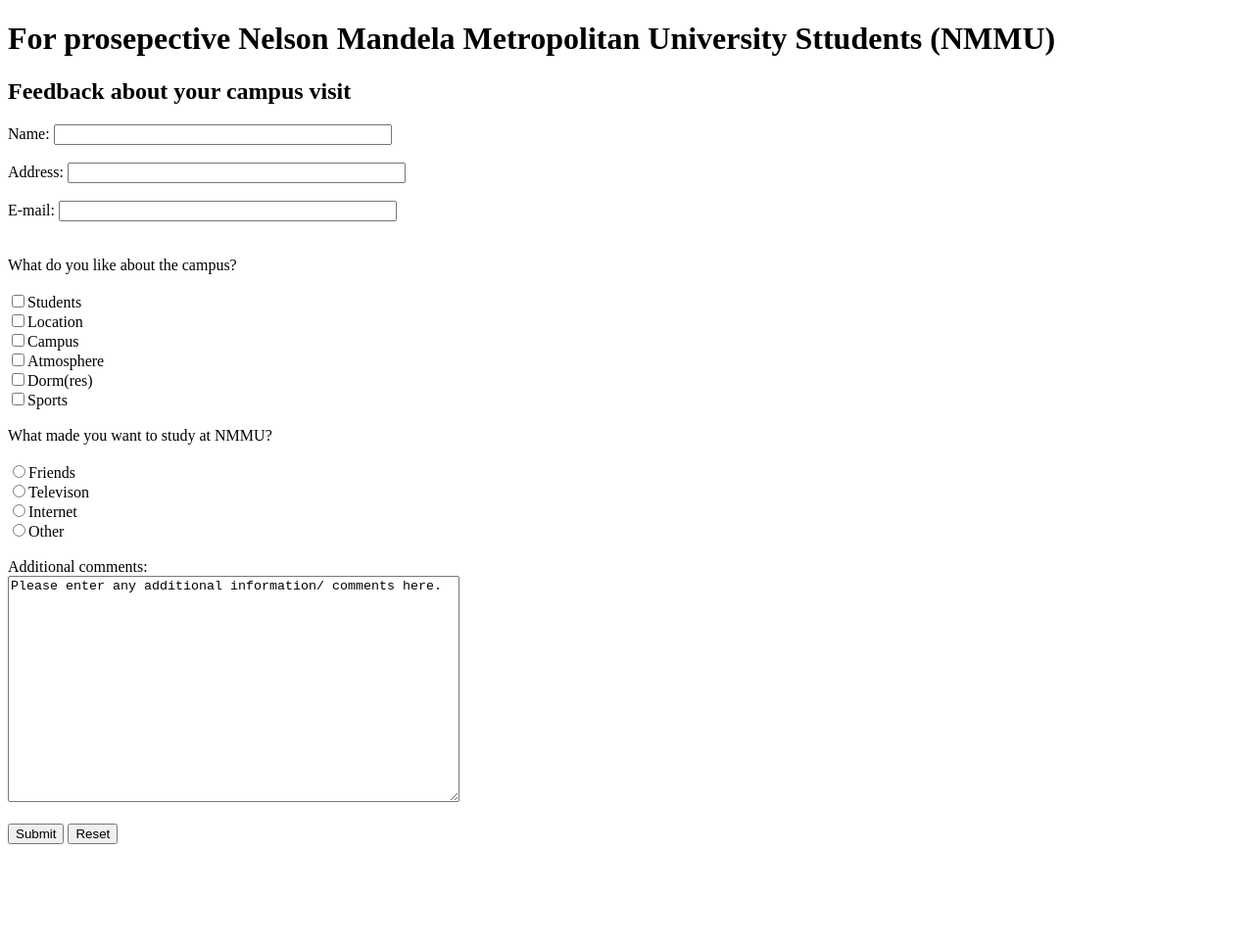
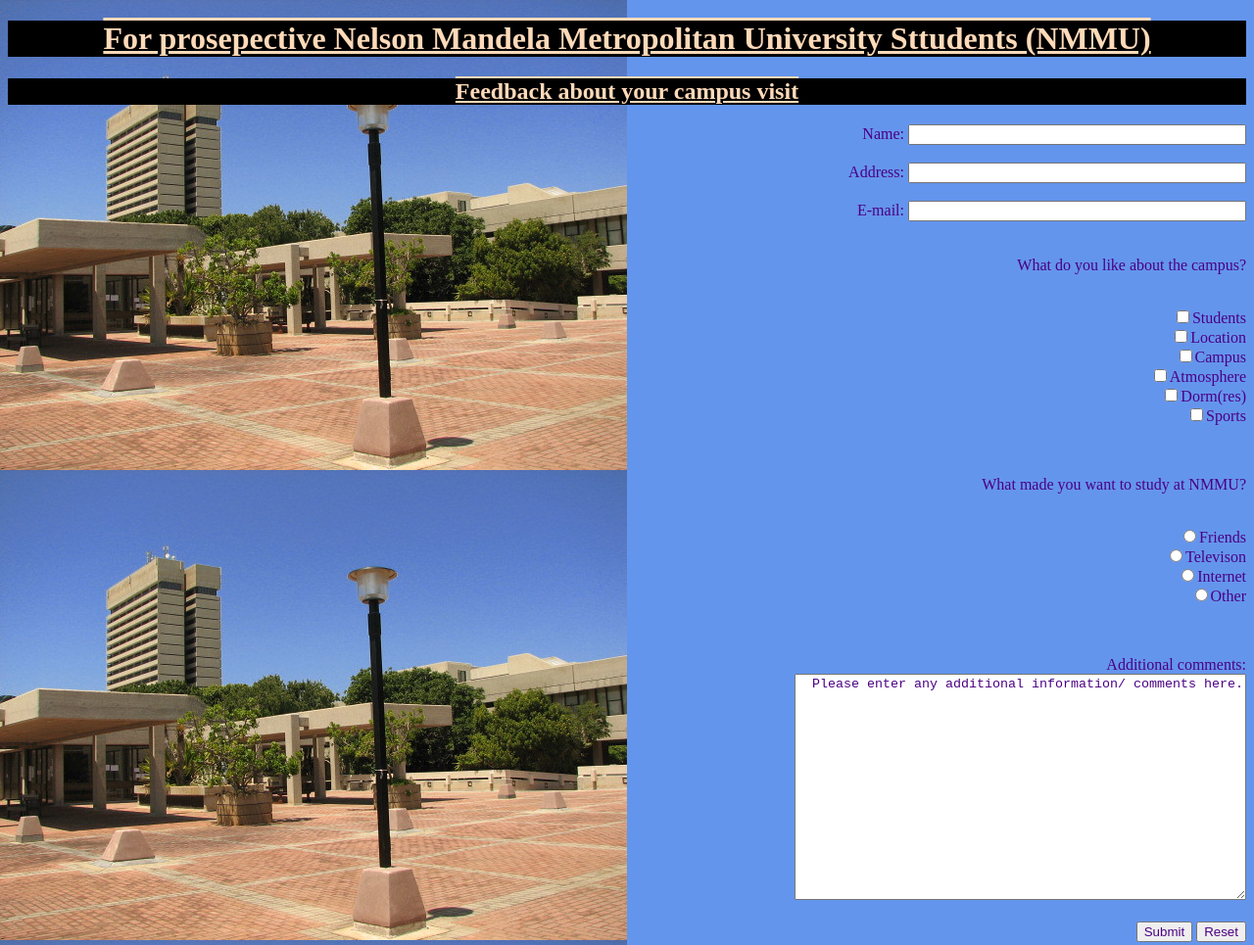
Before and after one commit to Xoliswa-Sitengile/2nd-year-software-development, a plain HTML site: page Prac 3.html in a window 1280 px wide. Shown: the top 965 px of the page at 98% size. Before the commit the page ends 870 px from the top, so only its background shows below. Drawn offline with Linux system fonts and the light colour scheme.

Commit message:
School Website
This is practical 3 I updated and added CSS and a picture. It was a questionnaire asking about how the on campus visit was.

```diff
--- a/Prac 3.html
+++ b/Prac 3.html
@@ -1,5 +1,15 @@
 <!DOCTYPE html>
 <html>
+
+<head>
+
+    <meta charset=utf-8>
+    <title>Form Xoli</title>
+    <link rel="stylesheet" href="StyleSheet1.css">
+
+</head>
+<body>
+
 <form method ="post">
 <h1>For prosepective Nelson Mandela Metropolitan University Sttudents (NMMU)</h1>
 <h2>Feedback about your campus visit</h2>
@@ -8,17 +18,17 @@
 E-mail:   <input type ="text" name="email" size="40" maxlength="20"><br/><br/>
 <br>
 What do you like about the campus? <br/><br/>
-<input type="checkbox" name="Group1" value="G101">Students<br/>
+<p><input type="checkbox" name="Group1" value="G101">Students<br/>
 <input type="checkbox" name="Group1" value="G102">Location<br/>
 <input type="checkbox" name="Group1" value="G103">Campus<br/>
 <input type="checkbox" name="Group1" value="G104">Atmosphere<br/>
 <input type="checkbox" name="Group1" value="G105">Dorm(res)<br/>
-<input type="checkbox" name="Group1" value="G106">Sports<br/><br>
+<input type="checkbox" name="Group1" value="G106">Sports</p><br/><br>
 What made you want to study at NMMU?<br/><br/>
-<input type="radio" name="Group2" value="G201">Friends<br/>
+<p><input type="radio" name="Group2" value="G201">Friends<br/>
 <input type="radio" name="Group2" value="G201">Televison<br/>
 <input type="radio" name="Group2" value="G201">Internet<br/>
-<input type="radio" name="Group2" value="G201">Other<br/><br/>
+<input type="radio" name="Group2" value="G201">Other</p><br/><br/>
 Additional comments:<br/>
 <textarea name="comments" rows="15" cols="55">
 Please enter any additional information/ comments here.
@@ -26,4 +36,5 @@
 <input type="submit" value="Submit">
 <input type="reset" value="Reset">
 </form>
+    </body>
 </html>
--- /dev/null
+++ b/StyleSheet1.css
@@ -0,0 +1,12 @@
+body {
+    background-color: cornflowerblue;
+    background-image: url("NMMU.JPG");
+    background-repeat: repeat-y;
+}
+ * {text-align:right; color:indigo;}
+h1, h2 {
+    text-align: center;
+    color: peachpuff;
+    text-decoration-line: overline underline;
+    background-color:black;
+}
```
Also changed, not shown: NMMU.JPG (added).
